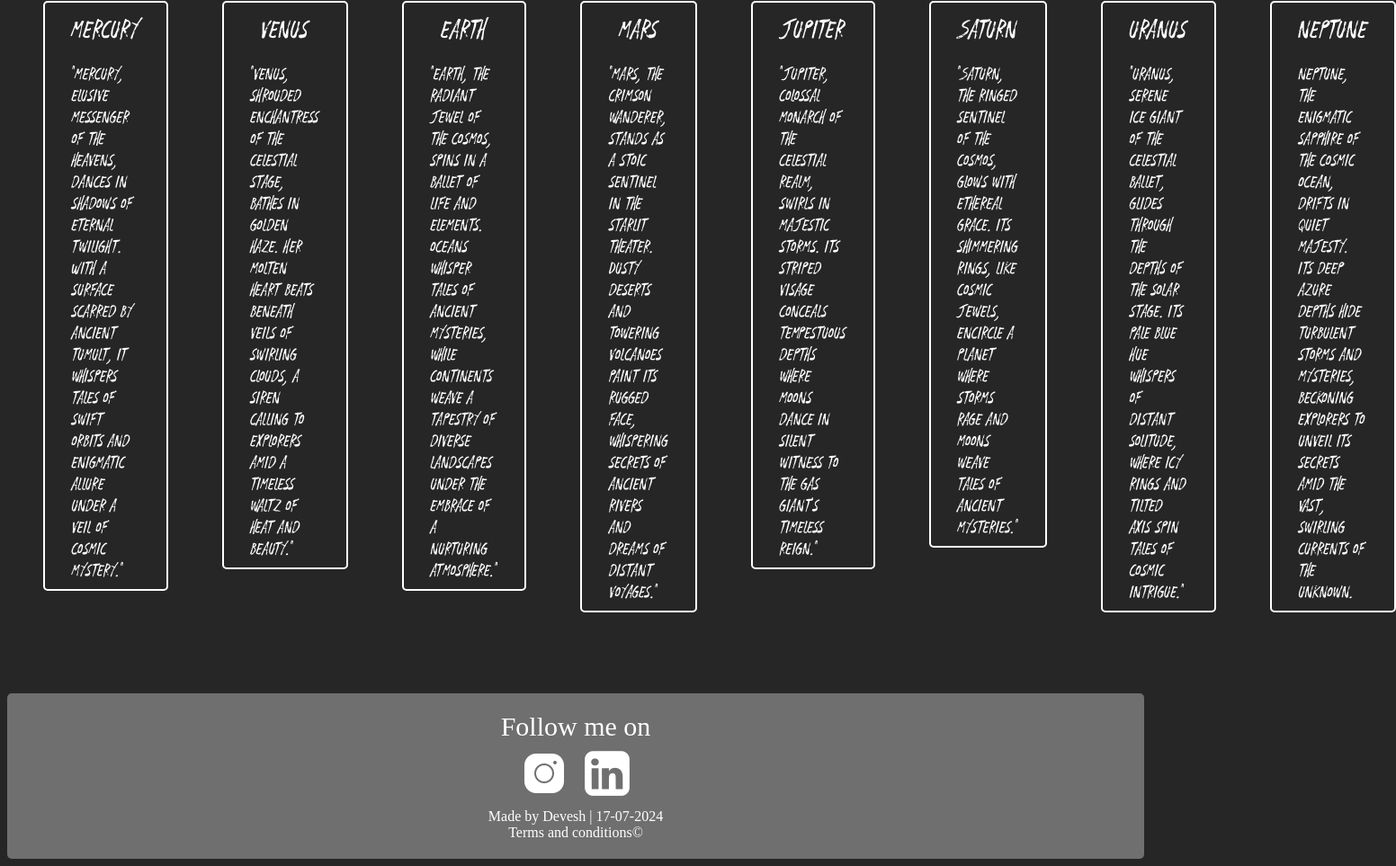
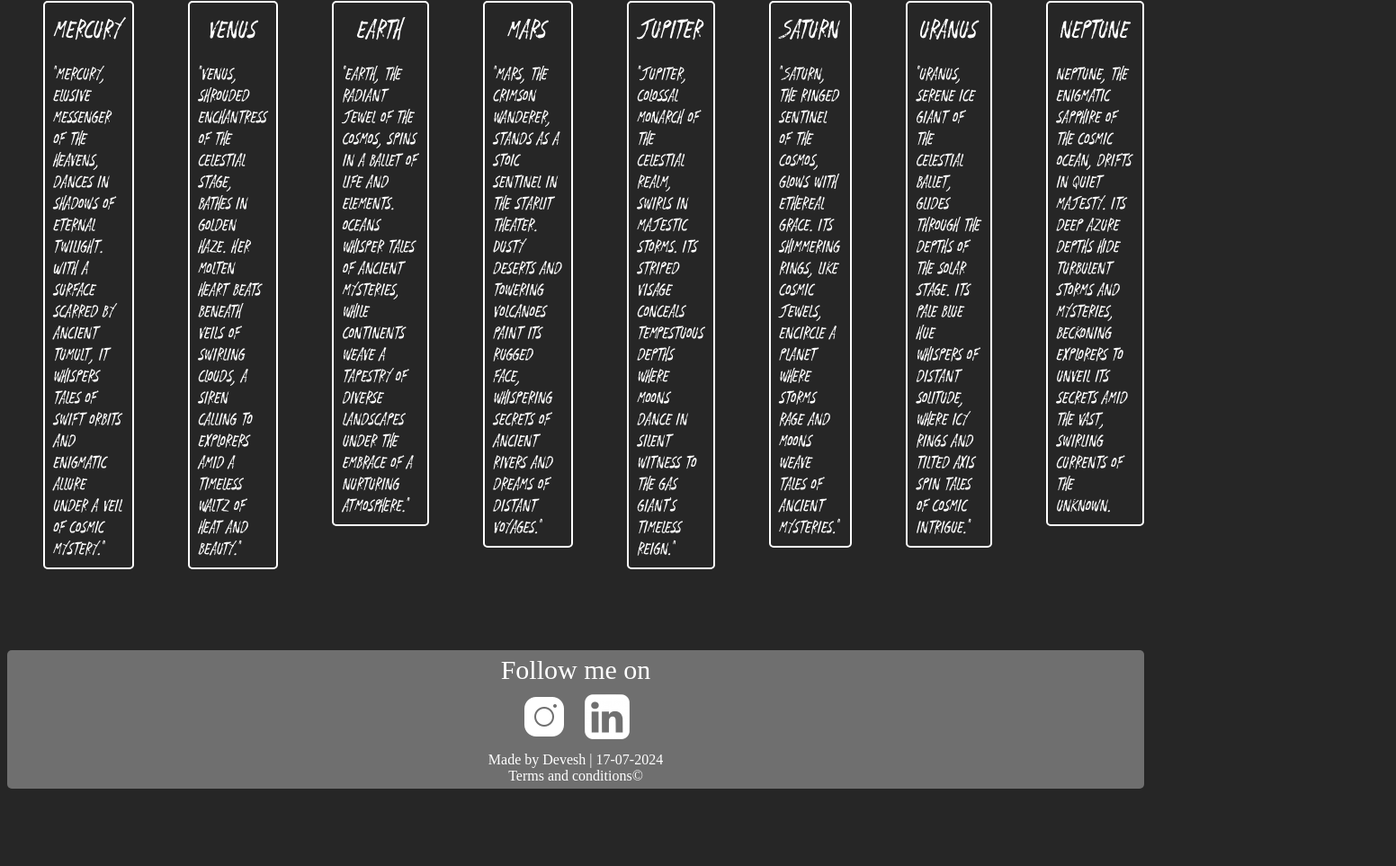
Before and after one commit to Devesh-Yadav10/practice_project, a plain HTML site: page index.html in a window 1280 px wide. Shown: the part 257-1220 px from the top of the page at 90% size, 1552 px wide, since content can reach past the window. After the commit the page ends 1142 px from the top, so only its background shows below. Drawn offline with Linux system fonts and the light colour scheme; a web font is replaced by a local one.

Commit message:
Update style.css

```diff
--- a/style.css
+++ b/style.css
@@ -60,18 +60,15 @@ ul {
     align-items: center;
     gap: 20px;
     border: 2px solid white;
+    padding: 10px;
     border-radius: 5px;
-    padding-left: 30px;
-    padding-right: 30px;
-    padding-top: 10px;
-    padding-bottom: 10px;
     transition: transform 0.6s ease, color 0.6s ease;
 }
 .container:hover, .Community:hover, .Aboutme:hover {
     color: rgb(231, 33, 33);
     text-shadow: 2px,2px,2px,2px white;
     transition: color 0.6s ease-in-out, transform 0.6s ease;
-    transform: scale(1.5);
+    transform: scale(1.4);
 
 }
 .About {
@@ -92,7 +89,7 @@ ul {
     flex-direction: column;
     align-items: center;
     background-color: rgb(111, 111, 111);
-    padding: 20px;
+    padding: 5px;
     border-radius: 5px;
 }
 .images {
@@ -104,3 +101,6 @@ ul {
 .follow {
     font-size: 30px;
 }
+.Aboutme:hover {
+    transform: scale(1.5);
+}
```
